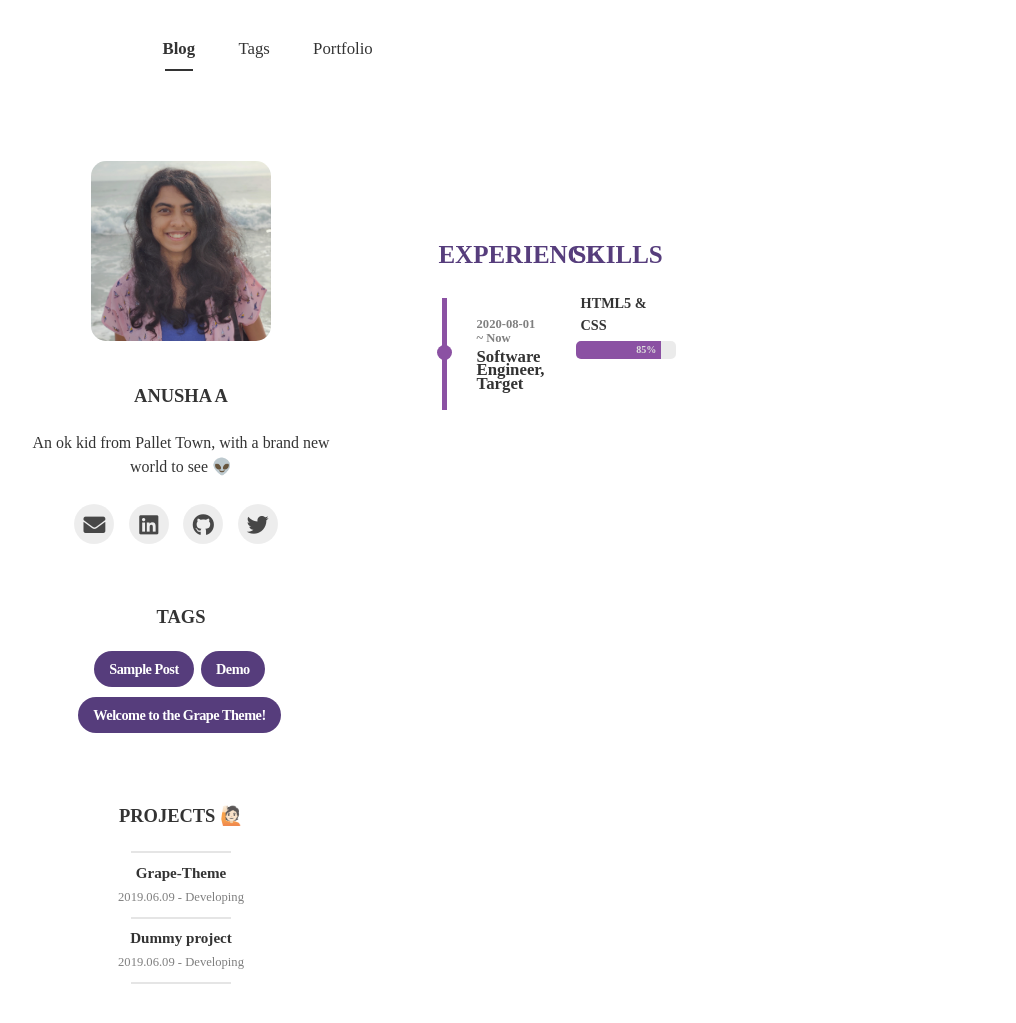
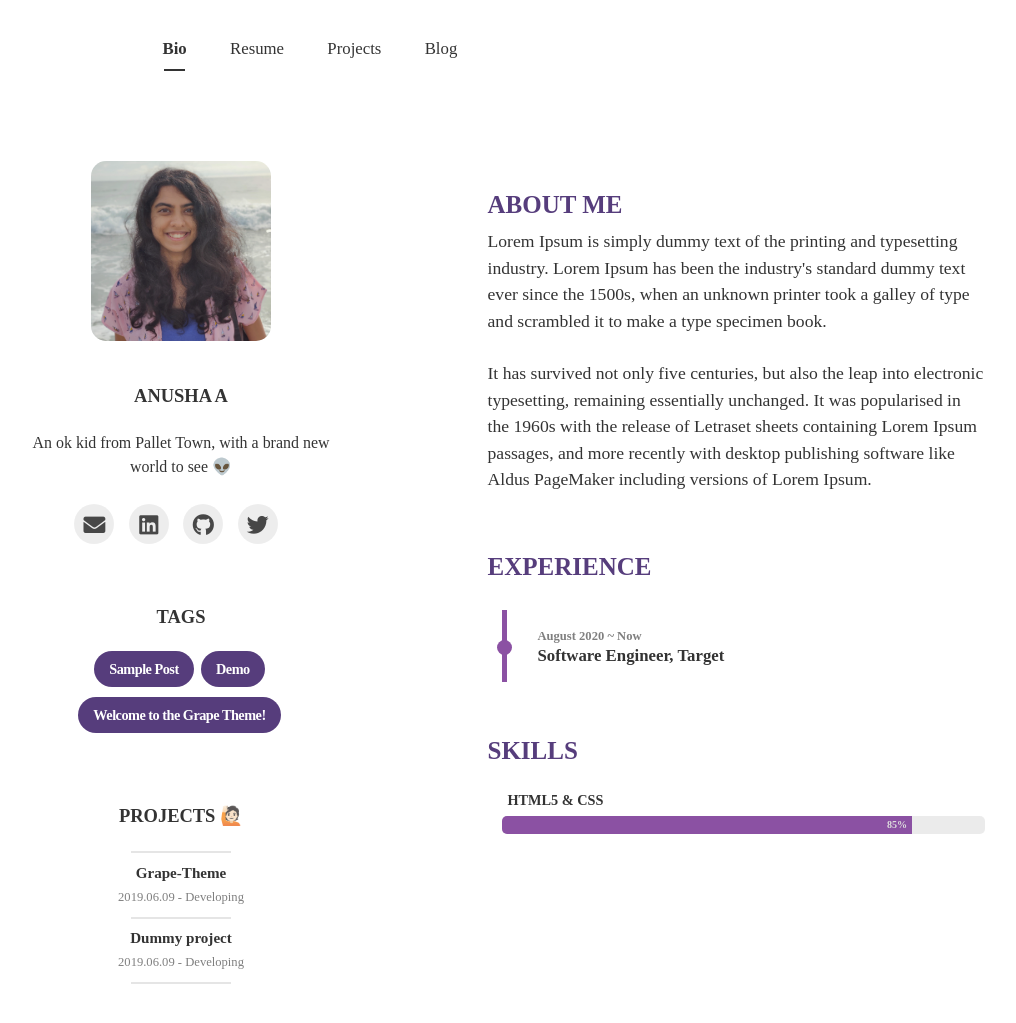
Before and after one commit to anushaa51/anushaa51.github.io, a Jekyll site: the page built from index.html, in a window 1280 px wide. Shown: the whole page, without its empty margins (89-1105 px from the left). Built offline with Jekyll 4.4.1, drawn with Linux system fonts in a browser that asks for light colours; nearby versions of some CDN libraries; some web fonts are replaced.

Commit message:
Customized to required layout

```diff
--- a/_config.yml
+++ b/_config.yml
@@ -13,7 +13,7 @@ theme_settings :
     username : Anusha A
     description : An ok kid from Pallet Town, with a brand new world to see 👽
     experience :
-      - start : 2020-08-01
+      - start : August 2020
         end : Now
         experience : Software Engineer, Target
     skills :
--- a/_includes/header.html
+++ b/_includes/header.html
@@ -3,37 +3,57 @@
 <header>
   <nav>
     <ul>
-      {% case current[0] %}
-      {% when 'tags'%}
-      <!-- tags -->
+      {% if current[0] == 'resume' %}
+      <!-- Resume -->
       <a href="{{ site.url }}">
+        <li class="btn-nav">Bio</li>
+      </a>
+      <li class="current">Resume</li>
+      <a href="{{ site.url }}/projects">
+        <li class="btn-nav">Projects</li>
+      </a>
+      <a href="{{ site.url }}/blog">
         <li class="btn-nav">Blog</li>
       </a>
-      <li class="current">Tags</li>
-      <a href="{{ site.url }}/portfolio">
-        <li class="btn-nav">Portfolio</li>
+      <!-- Projects -->
+      {% elsif current[0] == 'projects' %}
+      <a href="{{ site.url }}">
+        <li class="btn-nav">Bio</li>
       </a>
-      <!-- portfolio -->
-      {% when 'portfolio'%}
-      <a href="{{ site.url }}">
+      <a href="{{ site.url }}/resume">
+        <li class="btn-nav">Resume</li>
+      </a>
+      <li class="current">Projects</li>
+      <a href="{{ site.url }}/blog">
         <li class="btn-nav">Blog</li>
       </a>
-      <a href="{{ site.url }}/tags">
-        <li class="btn-nav">Tags</li>
+      <!-- Default (landing) -->
+      {% elsif current.size == 0 %}
+      <a href="{{ site.url }}">
+        <li class="current btn-nav">Bio</li>
       </a>
-      <li class="current">Portfolio</li>
+      <a href="{{ site.url }}/resume">
+        <li class="btn-nav">Resume</li>
+      </a>
+      <a href="{{ site.url }}/projects">
+        <li class="btn-nav">Projects</li>
+      </a>
+      <a href="{{ site.url }}/blog">
+        <li class="btn-nav">Blog</li>
+      </a>
+      <!-- Blog and all blog posts -->
       {% else %}
-      <!-- others -->
       <a href="{{ site.url }}">
-        <li class="current btn-nav">Blog</li>
+        <li class="btn-nav">Bio</li>
       </a>
-      <a href="{{ site.url }}/tags">
-        <li class="btn-nav">Tags</li>
+      <a href="{{ site.url }}/resume">
+        <li class="btn-nav">Resume</li>
       </a>
-      <a href="{{ site.url }}/portfolio">
-        <li class="btn-nav">Portfolio</li>
+      <a href="{{ site.url }}/projects">
+        <li class="btn-nav">Projects</li>
       </a>
-      {% endcase %}
+      <li class="current">Blog</li>
+      {% endif %}
     </ul>
   </nav>
 </header>
--- a/_layouts/home.html
+++ b/_layouts/home.html
@@ -9,9 +9,16 @@ layout: page
     </aside>
 
     <!-- career section -->
-    <div id="protfolio">
-      <section id="career" class="row">
-        <article class="exper col-12 col-md-6">
+    <div id="protfolio" class="col-md-8">
+      <section id="career">
+        <article>
+          <p class="title">ABOUT ME</p>
+          <p>
+            Lorem Ipsum is simply dummy text of the printing and typesetting industry. Lorem Ipsum has been the industry's standard dummy text ever since the 1500s, when an unknown printer took a galley of type and scrambled it to make a type specimen book.
+            <br/><br/>It has survived not only five centuries, but also the leap into electronic typesetting, remaining essentially unchanged. It was popularised in the 1960s with the release of Letraset sheets containing Lorem Ipsum passages, and more recently with desktop publishing software like Aldus PageMaker including versions of Lorem Ipsum.
+          </p>
+        </article>
+        <article class="exper">
           <p class="title">EXPERIENCE</p>
           <ul class="exper-list">
             {% for exp in profile.experience %}
@@ -22,7 +29,7 @@ layout: page
             {% endfor %}
           </ul>
         </article>
-        <article class="skills col-12 col-md-6">
+        <article class="skills">
           <p class="title">SKILLS</p>
           <ul class="skill-list">
             {% for _ in profile.skills %}
--- a/_sass/base/_global.scss
+++ b/_sass/base/_global.scss
@@ -3,8 +3,12 @@
 	font-family: 'Spoqa Han Sans', 'Spoqa Han Sans JP', 'Sans-serif';
 	box-sizing: border-box;
 }
+
+::-webkit-scrollbar {
+	width: 0px;
+}
 html, body{height:100%;}
-body{-webkit-user-select:none;-webkit-touch-callout:none;-webkit-tap-highlight-color:rgba(0,0,0,0)}
+body{-webkit-user-select:none;-webkit-touch-callout:none;-webkit-tap-highlight-color:rgba(0,0,0,0);}
 
 html, body, div, span, applet, object, iframe,
 h1, h2, h3, h4, h5, h6, p, blockquote, pre,
--- a/projects.html
+++ b/projects.html
@@ -0,0 +1,4 @@
+---
+layout: projects
+title: Projects
+---
```
Also changed, not shown: _layouts/projects.html (+9 -0 lines), assets/favicon.ico.
